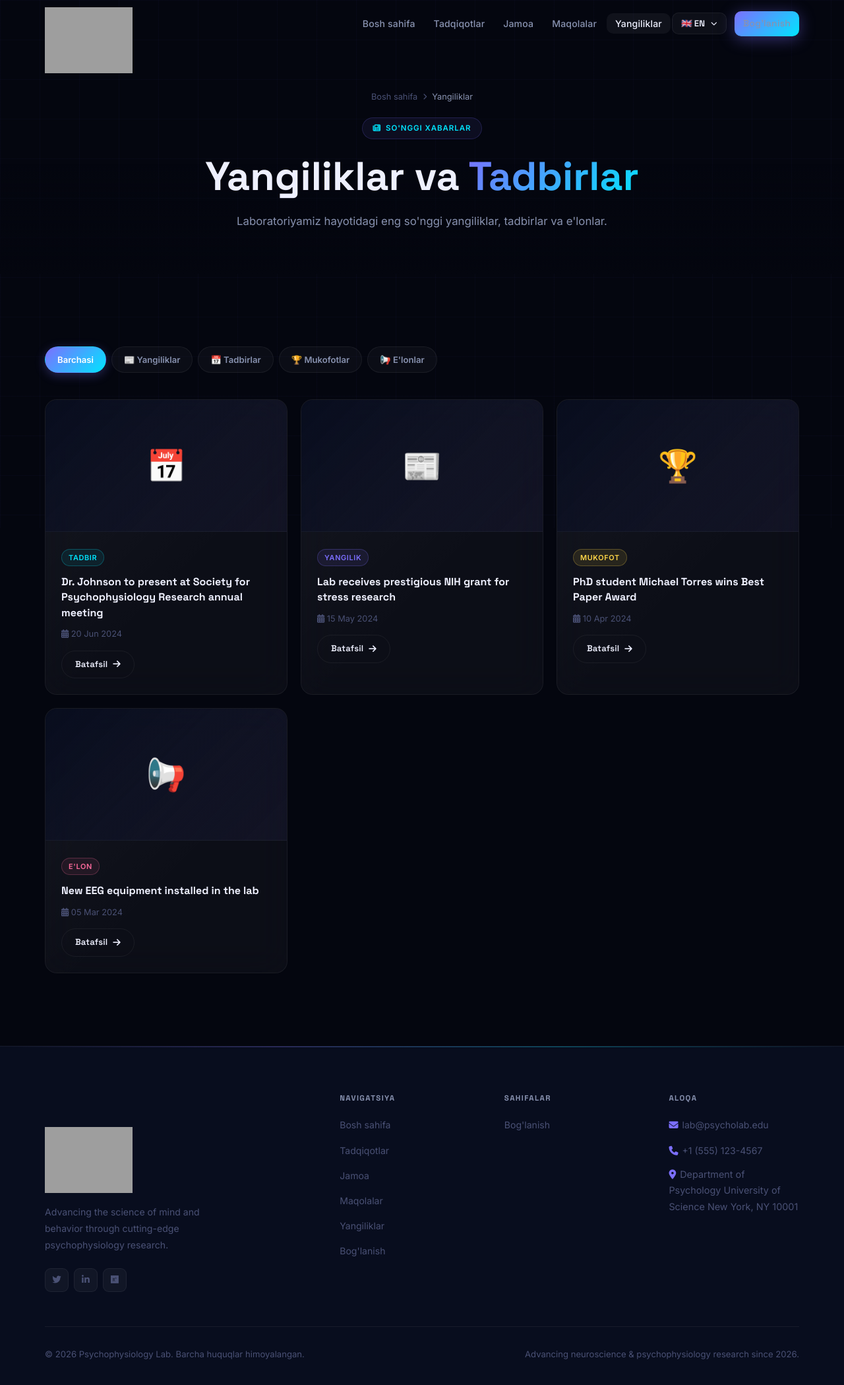
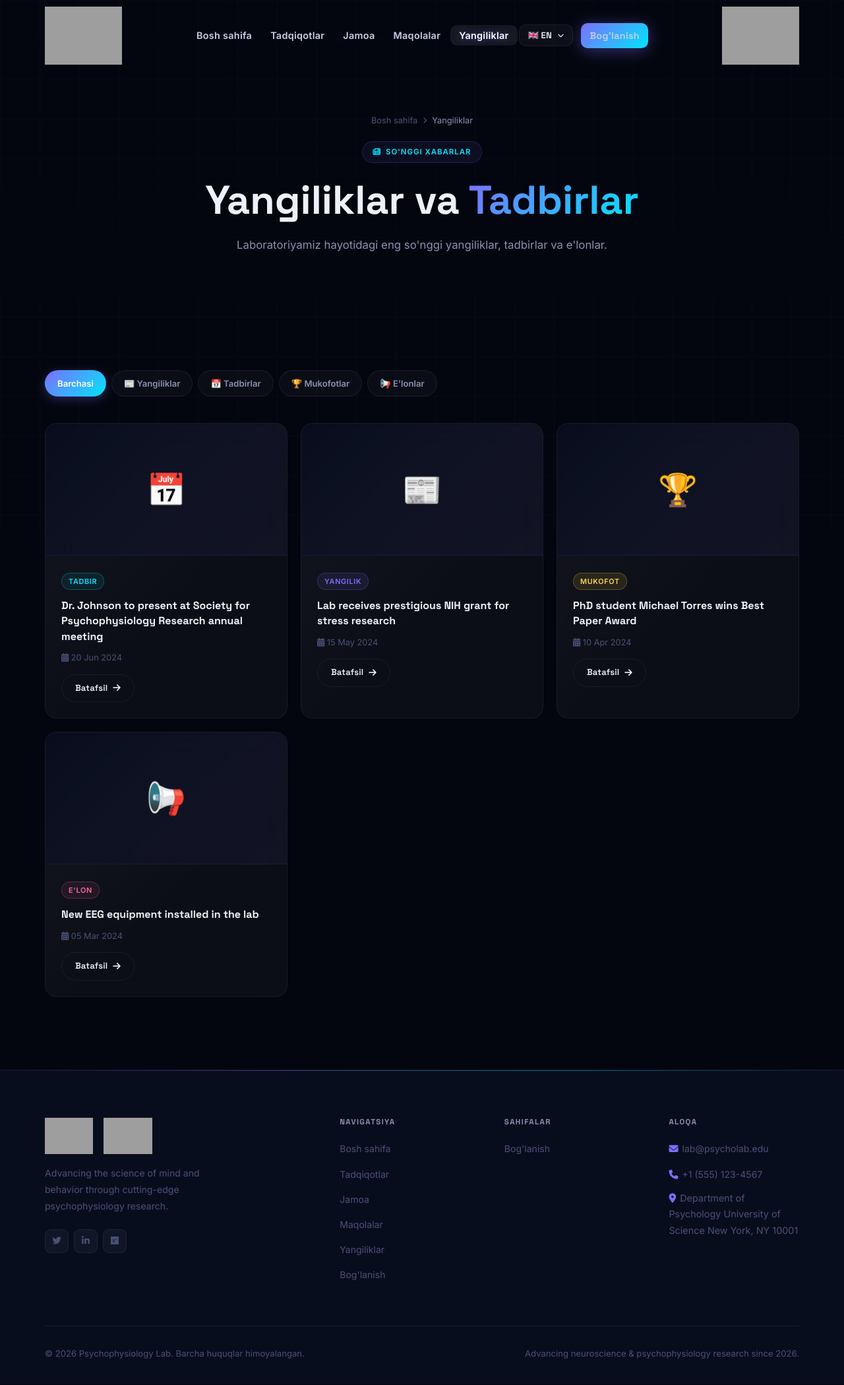
Before and after one commit to diyorbekmajidov/Psychophysiology-Lab, a Django app: page /news/ in a window 1280 px wide. Shown: the whole page at 66% size. Run offline with Django 5.2, Linux system fonts and the light colour scheme; data comes from the database, SQL or seed files in the repository; both versions use the stored data as it was after the commit; data that the repository does not hold is empty; some libraries are stand-ins or nearby versions; grey boxes are pictures that could not be loaded.

Commit message:
adde scondary logo field and update template

```diff
--- a/psychology_lab/admin.py
+++ b/psychology_lab/admin.py
@@ -13,7 +13,7 @@ from .models import (
 class SiteSettingsAdmin(TranslationAdmin):
     fieldsets = (
         (_("Umumiy ma'lumot"), {
-            'fields': ('site_name', 'tagline', 'logo', 'footer_text')
+            'fields': ('site_name', 'tagline', 'logo', 'logo_secondary', 'footer_text')
         }),
         (_("Aloqa ma'lumotlari"), {
             'fields': ('email', 'phone', 'address')
--- a/psychology_lab/models.py
+++ b/psychology_lab/models.py
@@ -7,6 +7,7 @@ class SiteSettings(models.Model):
     site_name    = models.CharField(_("Sayt nomi"), max_length=200, default="Psychophysiology Lab")
     tagline      = models.CharField(_("Qisqa tavsif"), max_length=300, blank=True)
     logo         = models.ImageField(_("Logo"), upload_to='site/', blank=True, null=True)
+    logo_secondary = models.ImageField(_("Qo'shimcha Logo (O'ng tomonda)"), upload_to='site/', blank=True, null=True)
     email        = models.EmailField(_("Email"), blank=True)
     phone        = models.CharField(_("Telefon"), max_length=50, blank=True)
     address      = models.TextField(_("Manzil"), blank=True)
--- a/pyproject.toml
+++ b/pyproject.toml
@@ -13,4 +13,5 @@ dependencies = [
     "django-modeltranslation>=0.20.3",
     "djangorestframework>=3.17.1",
     "pillow>=12.2.0",
+    "psycopg2-binary>=2.9.12",
 ]
--- a/static/css/style.css
+++ b/static/css/style.css
@@ -33,7 +33,7 @@
   --text-secondary: #8892B0;
   --text-muted:     #4A5175;
 
-  --nav-height:     72px;
+  --nav-height:     108px;
   --radius:         18px;
   --radius-sm:      10px;
   --radius-xs:      6px;
@@ -265,35 +265,68 @@ body::before {
   display: flex; align-items: center; justify-content: space-between;
 }
 .nav-logo {
-  display: flex; align-items: center; gap: 12px;
+  display: flex; align-items: center; gap: 10px;
+  flex-shrink: 0;
+}
+.nav-logo img {
+  height: 88px; width: auto;
+  object-fit: contain;
+  transition: transform var(--transition);
+}
+.nav-logo img:hover { transform: scale(1.04); }
+.nav-logo-icon {
+  width: 42px; height: 42px;
+  background: var(--gradient);
+  border-radius: 12px;
+  display: flex; align-items: center; justify-content: center;
+  font-size: 1.2rem;
+  box-shadow: 0 4px 16px rgba(124,111,255,0.4);
+  flex-shrink: 0;
+}
+.nav-logo-text {
   font-family: 'Space Grotesk', sans-serif;
-  font-weight: 800; font-size: 1.05rem;
+  font-weight: 800; font-size: 1rem;
   color: var(--text-primary);
   letter-spacing: -0.02em;
-  padding-top: 50px;
+  line-height: 1.2;
 }
-.nav-logo img { height: 100px; width: auto; }
-.nav-logo-icon {
-  width: 38px; height: 38px;
-  background: var(--gradient);
-  border-radius: 10px;
+.nav-logo-secondary {
+  display: flex; align-items: center; gap: 10px;
+  flex-shrink: 0;
+  margin-left: 12px;
+}
+.nav-logo-secondary img {
+  height: 88px; width: auto;
+  object-fit: contain;
+  transition: transform var(--transition);
+}
+.nav-logo-secondary img:hover { transform: scale(1.04); }
+.nav-logo-icon-secondary {
+  width: 42px; height: 42px;
+  background: var(--gradient-alt);
+  border-radius: 12px;
   display: flex; align-items: center; justify-content: center;
-  font-size: 1.15rem;
-  box-shadow: 0 4px 16px rgba(124,111,255,0.4);
+  font-size: 1.2rem;
+  box-shadow: 0 4px 16px rgba(255,107,157,0.4);
+  flex-shrink: 0;
 }
 .nav-links { display: flex; align-items: center; gap: 2px; list-style: none; }
 .nav-links a {
-  color: var(--text-secondary);
-  font-size: 0.88rem; font-weight: 500;
+  color: #C8D0E8;
+  font-size: 0.9rem; font-weight: 600;
   padding: 7px 13px; border-radius: var(--radius-sm);
   transition: all var(--transition);
-  letter-spacing: 0.01em;
+  letter-spacing: 0.02em;
 }
 .nav-links a:hover, .nav-links a.active {
-  color: var(--text-primary);
-  background: rgba(255,255,255,0.05);
+  color: #ffffff;
+  background: rgba(255,255,255,0.08);
+  text-shadow: 0 0 12px rgba(124,111,255,0.5);
 }
 .nav-cta { margin-left: 10px; }
+.nav-right {
+  display: flex; align-items: center; gap: 10px; flex-shrink: 0;
+}
 .nav-toggle {
   display: none; flex-direction: column; gap: 5px;
   cursor: pointer; background: none; border: none; padding: 4px;
--- a/templates/psychology_lab/base.html
+++ b/templates/psychology_lab/base.html
@@ -25,15 +25,18 @@
 <!-- ── NAVBAR ─────────────────────────────────────────────── -->
 <nav class="navbar" id="navbar">
   <div class="nav-container">
+
+    <!-- Left Logo (University) -->
     <a href="{% url 'home' %}" class="nav-logo">
       {% if site_settings.logo %}
         <img src="{{ site_settings.logo.url }}" alt="{{ site_settings.site_name }}">
       {% else %}
-        <div class="nav-logo-icon">🧠</div>
-        <span>{{ site_settings.site_name|default:"Psychophysiology Lab" }}</span>
+        <div class="nav-logo-icon">🏫</div>
+        <span class="nav-logo-text">{{ site_settings.site_name|default:"Universtet" }}</span>
       {% endif %}
     </a>
 
+    <!-- Center Nav Links -->
     <ul class="nav-links" id="navLinks">
       <li><a href="{% url 'home' %}">{% trans "Bosh sahifa" %}</a></li>
       <li><a href="{% url 'research' %}">{% trans "Tadqiqotlar" %}</a></li>
@@ -83,9 +86,22 @@
       <li class="nav-cta"><a href="{% url 'contact' %}" class="btn btn-primary btn-sm">{% trans "Bog'lanish" %}</a></li>
     </ul>
 
+
+    <!-- Right: secondary logo + mobile toggle -->
+    <div class="nav-right">
+      <a href="{% url 'home' %}" class="nav-logo-secondary">
+        {% if site_settings.logo_secondary %}
+          <img src="{{ site_settings.logo_secondary.url }}" alt="Lab Logo">
+        {% else %}
+          <div class="nav-logo-icon-secondary">🧠</div>
+        {% endif %}
+      </a>
+
       <button class="nav-toggle" id="navToggle" aria-label="Toggle menu">
         <span></span><span></span><span></span>
       </button>
+    </div>
+
   </div>
 </nav>
 
@@ -110,14 +126,22 @@
   <div class="container">
     <div class="footer-grid">
       <div class="footer-brand">
-        <a href="{% url 'home' %}" class="nav-logo">
+        <div class="footer-logos" style="display:flex; gap:16px; align-items:center; margin-bottom:16px; flex-wrap:wrap;">
+          <a href="{% url 'home' %}" class="footer-logo" style="display:inline-block;">
             {% if site_settings.logo %}
-            <img src="{{ site_settings.logo.url }}" alt="{{ site_settings.site_name }}">
+              <img src="{{ site_settings.logo.url }}" alt="{{ site_settings.site_name }}" style="height:55px; width:auto; object-fit:contain;">
             {% else %}
-            <div class="nav-logo-icon">🧠</div>
-            <span>{{ site_settings.site_name|default:"Psychophysiology Lab" }}</span>
+              <div class="nav-logo-icon" style="width:38px; height:38px; background:var(--gradient); border-radius:10px; display:flex; align-items:center; justify-content:center; font-size:1.15rem; box-shadow:0 4px 16px rgba(124,111,255,0.4);">🏫</div>
             {% endif %}
           </a>
+          <a href="{% url 'home' %}" class="footer-logo-secondary" style="display:inline-block;">
+            {% if site_settings.logo_secondary %}
+              <img src="{{ site_settings.logo_secondary.url }}" alt="Lab Logo" style="height:55px; width:auto; object-fit:contain;">
+            {% else %}
+              <div class="nav-logo-icon-secondary" style="width:38px; height:38px; background:var(--gradient-alt); border-radius:10px; display:flex; align-items:center; justify-content:center; font-size:1.15rem; box-shadow:0 4px 16px rgba(255,107,157,0.4);">🧠</div>
+            {% endif %}
+          </a>
+        </div>
         <p>{{ site_settings.tagline|default:"Psixofiziologiya sohasida ilg'or tadqiqotlar." }}</p>
         <div class="footer-social">
           {% if site_settings.twitter %}
--- a/templates/psychology_lab/home.html
+++ b/templates/psychology_lab/home.html
@@ -19,14 +19,14 @@
         <i class="fas fa-atom"></i>
         {% trans "Psixofiziologiya Tadqiqotlari" %}
       </div>
-      <h2>
+      <h3>
         {% if hero %}
           {% autoescape off %}{{ hero.title }}{% endautoescape %}
         {% else %}
           {% trans "Inson Miyasini" %}<br>
           <span class="gradient-text">{% trans "O'rganamiz" %}</span>
         {% endif %}
-      </h2>
+      </h3>
       <p>
         {% if hero %}{{ hero.subtitle }}
         {% else %}{% trans "Zamonaviy psixofiziologiya laboratoriyasi. Miya faoliyati, idrok va xulq-atvor munosabatlarini o'rganamiz." %}
```
Also changed, not shown: other parts of static/css/style.css (+13 -10 lines), db.sqlite3, psychology_lab/migrations/0004_sitesettings_logo_secondary.py (added), 1 other file. Lines whose indentation alone changed are shown as unchanged.
